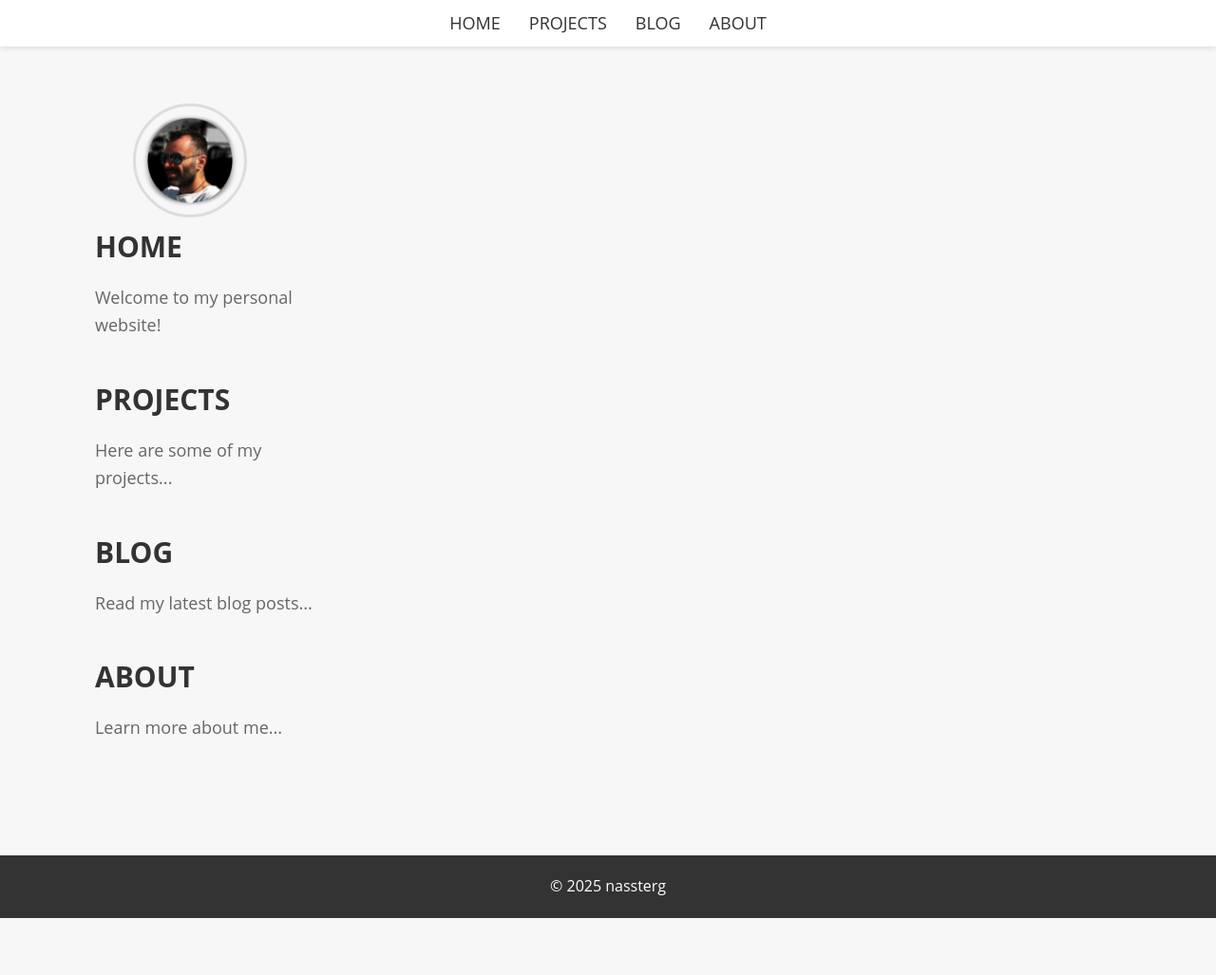
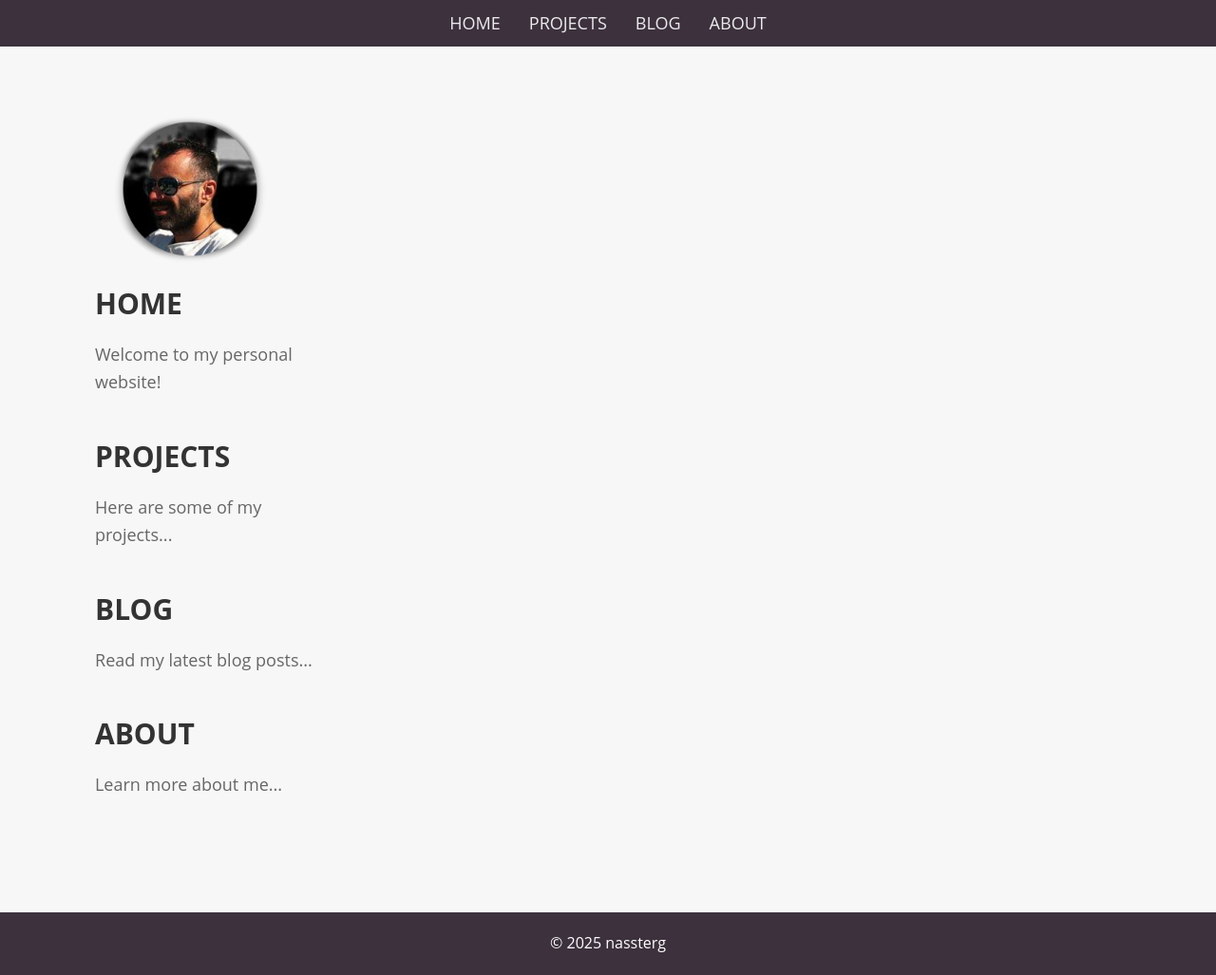
Before and after one commit to nassterg/nassterg.github.io, a Jekyll site: the page built from README.md, in a window 1280 px wide. Shown: the whole page at 95% size. Built offline with Jekyll 4.4.1, drawn with Linux system fonts in a browser that asks for light colours; our own code applies the rules of GitHub Pages for plain Markdown files; before the commit the page ends 967 px from its top, so only the background shows below that.

Commit message:
Update style.css

```diff
--- a/assets/css/style.css
+++ b/assets/css/style.css
@@ -8,8 +8,8 @@
 /* Set a clean, modern font */
 body {
     font-family: 'Open Sans', sans-serif; /* Clean sans-serif font */
-    background-color: #f7f7f7; /* Light background */
-    color: #333; /* Dark text for readability */
+    background-color: #f7f7f7; /* Light background for the body */
+    color: #333; /* Default text color */
     line-height: 1.6;
 }
 
@@ -17,9 +17,8 @@ body {
 .navbar {
     display: flex;
     justify-content: center; /* Center the menu */
-    background: white;
+    background-color: #3c313d; /* Dark background for the menu */
     padding: 10px 0;
-    box-shadow: 0 2px 5px rgba(0, 0, 0, 0.1); /* Subtle shadow for the navbar */
     width: 100%;
 }
 
@@ -34,11 +33,11 @@ body {
 }
 
 .menu ul li a {
-    color: #333;
+    color: #ebeaec; /* Light font color */
     text-decoration: none;
     font-size: 18px;
     padding: 8px 0;
-    text-transform: uppercase; /* Make it more minimal and clean */
+    text-transform: uppercase; /* Minimalist style */
     font-weight: 400; /* Lighter font weight for a clean look */
 }
 
@@ -66,10 +65,9 @@ body {
 }
 
 .logo .avatar {
-    width: 120px;
-    height: 120px;
+    width: 180px;
+    height: 180px;
     border-radius: 50%;
-    border: 3px solid #ddd; /* Subtle border around the avatar */
 }
 
 /* Right column styling (text content from the menu) */
@@ -101,7 +99,7 @@ section p {
 footer {
     text-align: center;
     padding: 20px 0;
-    background: #333;
+    background: #3C313D;
     color: white;
     margin-top: 40px;
     font-size: 16px;
```
